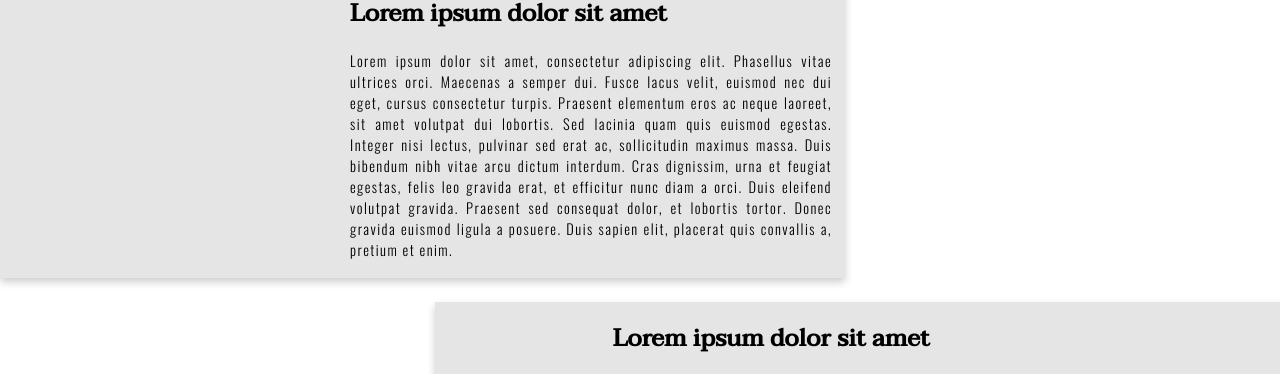
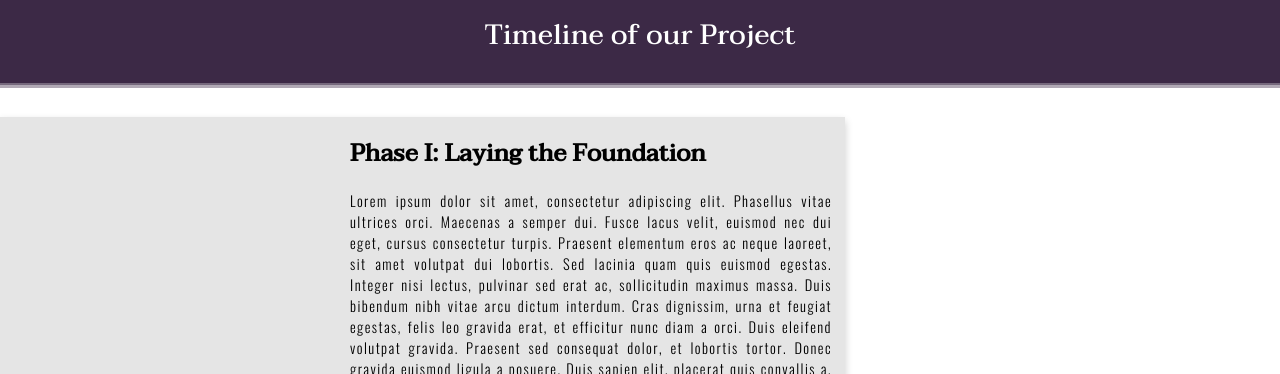
Before and after one commit to hamzafoy/sashay4solar, a plain HTML site: page mission.html in a window 1280 px wide. Shown: the part 801-1175 px from the top of the page. Drawn offline with Linux system fonts and the light colour scheme.

Commit message:
will add a subsection for Timeline of Project on the Our Missiong page.

```diff
--- a/mission.html
+++ b/mission.html
@@ -51,9 +51,9 @@
             Sashay4Solar is the 2nd initiative by a group composed of Zeeshan Bhatti
             and Hamza Foy. This duo, formally a trio with fellow partner Kirk Kimsey,
             previously organized a charity 5K race at Iroquois Park to raise $10,000 for
-            Syrian refugees named Sweat4Syria. In keeping with the naming tradition, we are
-            persevering to construct the first residential-based solar array farm west of 9th
-            Street in Louisville - our current endeavor has been named Sashay4Solar.
+            Syrian refugees named Sweat4Syria. In keeping with the naming tradition, we
+            will construct solar arrays on properties west of 9th
+            Street in Louisville and improve energy efficiency of these homes - our current endeavor has been named Sashay4Solar.
         </p>
     </div>
 
@@ -64,7 +64,7 @@
 
         <p>
             The intention behind this project is to provide economic relief for those residing
-            in the West End through the providing of solar energy to reduce utility bills to a
+            in the West End through the provision of solar energy to reduce utility bills to a
             number of residents. We recognize the economic disadvantages historically inhibiting
             the financial security of many African Americans in this city and we intend for this
             project to be both a relief for beneficiaries & a pilot project to show that solar
@@ -72,9 +72,11 @@
         </p>
     </div>
 
+    <div class="mission_divider">Timeline of our Project</div>
+
     <div id="mission_container_3">
         <h1>
-            Lorem ipsum dolor sit amet
+            Phase I: Laying the Foundation
         </h1>
 
         <p>
--- a/subpage_styles.css
+++ b/subpage_styles.css
@@ -257,6 +257,19 @@ hr {
     margin-top: 24px;
 }
 
+.mission_divider {
+    background-color: #3c2946;
+    color: white;
+    padding: 24px 0;
+    margin: 4vh 0;
+    text-align: center;
+    font-family: Taviraj-Medium;
+    font-size: 28px;
+    outline: 3px solid #b1a9b5;
+    border-bottom: 2px solid #76697d;
+    border-top: 2px solid #76697d;
+}
+
 #mission_container_3 {
     padding: 0.1px 1% 3px 350px;
     margin-right: 34%;
```
